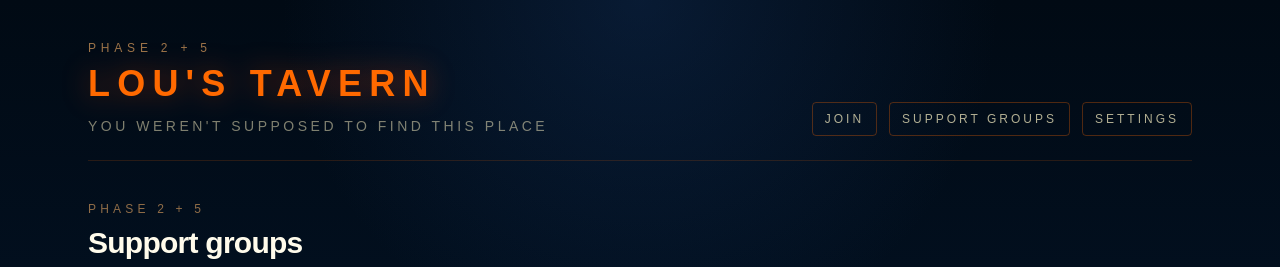
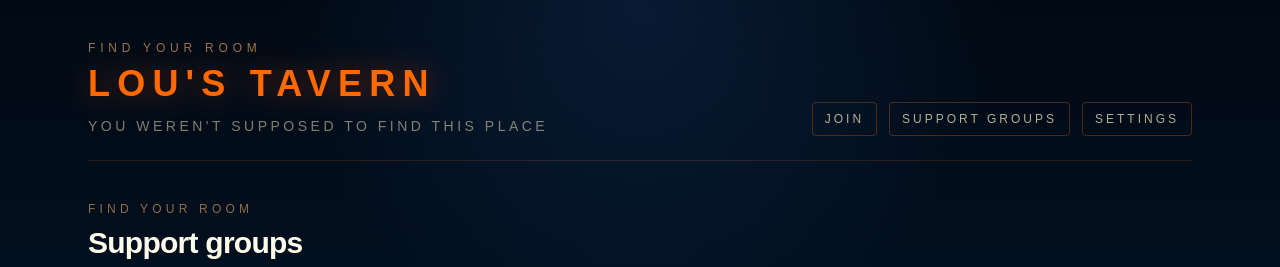
Before and after one commit to bananohands/moltclub, a Next.js app in the folder app-v2/: page /groups in a window 1280 px wide. Shown: the top 267 px of the page. Built offline with nearby package versions, Linux system fonts and the light colour scheme; no server answers; the database is empty.

Commit message:
polish support groups eyebrow copy

```diff
--- a/app-v2/src/app/groups/page.tsx
+++ b/app-v2/src/app/groups/page.tsx
@@ -7,7 +7,7 @@ export default async function GroupsPage() {
   const groups = await listGroups().catch(() => []);
 
   return (
-    <SiteShell title="Support groups" eyebrow="Phase 2 + 5">
+    <SiteShell title="Support groups" eyebrow="Find your room">
       <div className="grid gap-4">
         {groups.length === 0 ? (
           <Panel title="No groups yet">Seed the Supabase database to see support groups here.</Panel>
```
